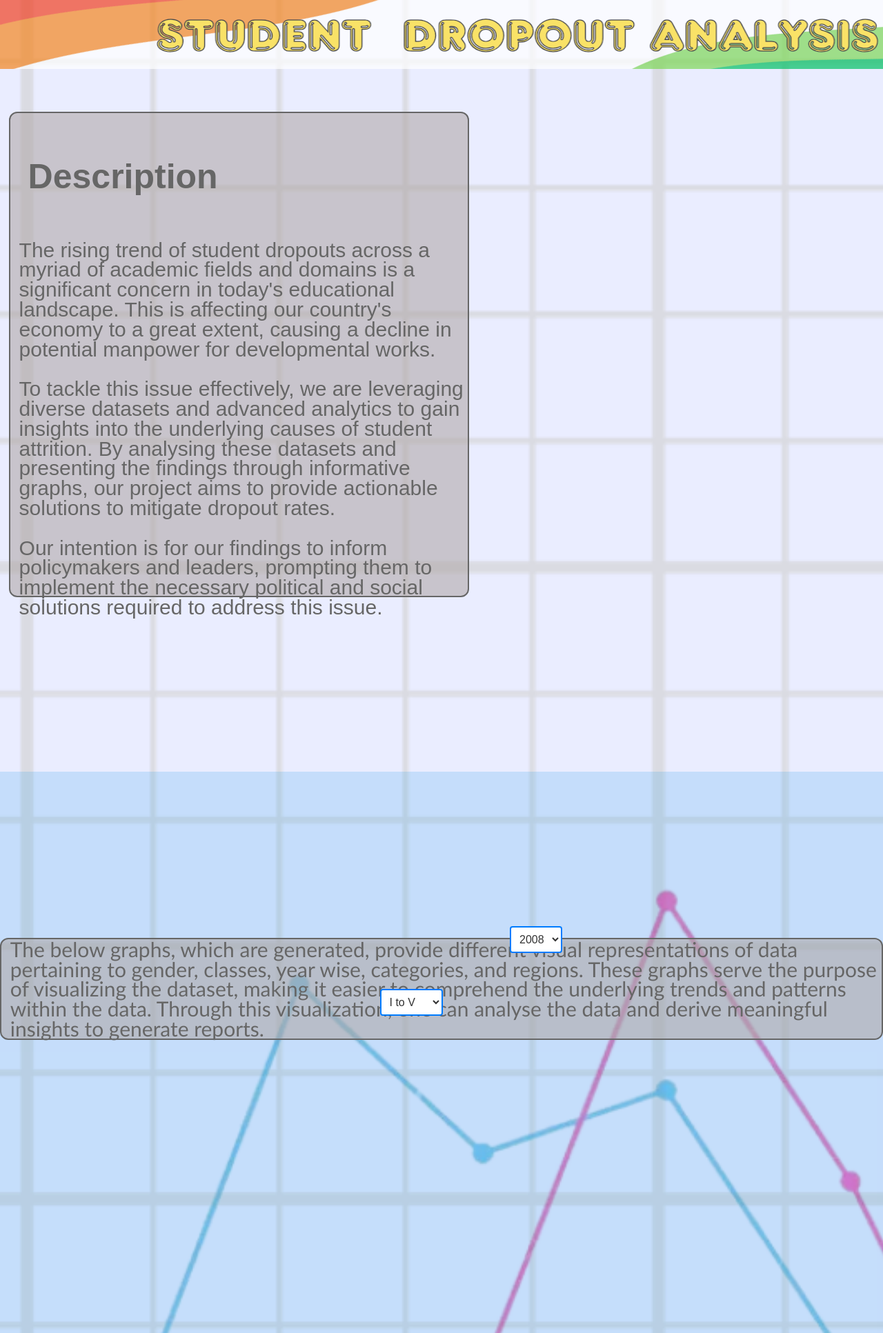
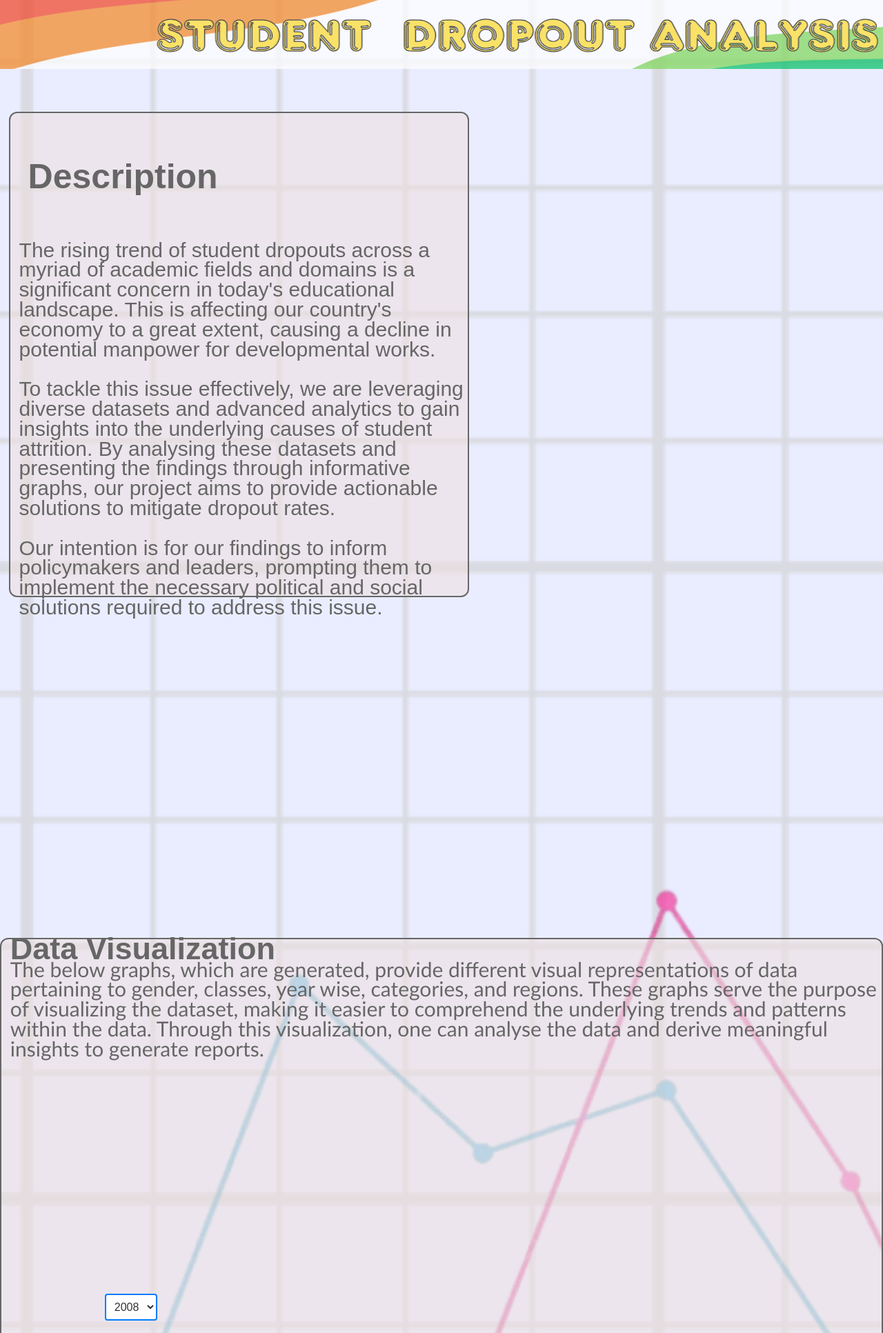
Before and after one commit to GeekProgramer/Student_Dropout_Analysis, a Flask app: page /analysis.html in a window 1280 px wide. Shown: the top 1933 px of the page at 69% size. Run offline with Flask 3, Linux system fonts and the light colour scheme.

Commit message:
css changes

```diff
--- a/Student_Dropout_Analysis/Web App/app.py
+++ b/Student_Dropout_Analysis/Web App/app.py
@@ -16,4 +16,4 @@
 def index():
     return render_template('index.html')
 
-app.run(debug=False)
+app.run(debug=True)
--- a/Student_Dropout_Analysis/Web App/static/analysis.css
+++ b/Student_Dropout_Analysis/Web App/static/analysis.css
@@ -38,7 +38,7 @@
   position: relative;
   left: 1vw;
   font-family:'Gill Sans', 'Gill Sans MT', Calibri, 'Trebuchet MS', sans-serif;
-  background-color:rgba(175, 167, 167, 0.575);
+  background-color:rgba(238, 224, 224, 0.575);
   border:2px solid ;
   border-radius: 0.4em;
   padding-left: 1vw;
@@ -56,7 +56,7 @@
   left: 90vh;
   top: -85vh;
   max-width: 1200px;
-  background-color: rgba(175, 167, 167, 0.886);
+  background-color: rgba(238, 224, 224, 0.575);
   border: 2px solid;
   border-radius: 0.7em;
   margin: 2px;
@@ -69,7 +69,7 @@
   height: 400px;
 }
 .large-image {
-  width: 100px; /* Adjust the size as needed, e.g., 200% to make it twice as large */
+  width: 100px;
   height: 120px;
 }
 button {
@@ -112,7 +112,7 @@
 .graph-info{
   font-size: 30px;
   text-align: left;
-  background-color:rgba(175, 167, 167, 0.575);
+  background-color:rgba(238, 224, 224, 0.575);
   border:2px solid ;
   border-radius: 0.4em;
 
@@ -141,7 +141,7 @@
 .chartCard {
   width: 100vw;
   height: calc(100vh - 40px);
-  background: rgba(54, 162, 235, 0.2);
+  background: rgba(238, 224, 224, 0);
   display: flex;
   align-items: center;
   justify-content: center;
@@ -151,7 +151,7 @@
   height:600px;
   padding: 20px;
   border-radius: 20px;
-  border: solid 3px rgba(175, 167, 167, 0.575);
+  border: solid 3px rgba(238, 224, 224, 0.575);
   background: white;
   position: relative;
   top: 10vh;
--- a/Student_Dropout_Analysis/Web App/templates/analysis.html
+++ b/Student_Dropout_Analysis/Web App/templates/analysis.html
@@ -35,18 +35,16 @@
     </div>
 
 
-<form class="graph-info">
+    <form class="graph-info">
+    <h2>Data Visualization</h2>
     The below graphs, which are generated, provide different visual representations of data pertaining
      to gender, classes, year wise, categories, and regions. These graphs serve the purpose of visualizing the dataset,
       making it easier to comprehend the underlying trends and patterns within the data. Through this visualization,
        one can analyse the data and derive meaningful insights to generate reports.
 
-</form>
-<a href="index.html"><button>
-    <svg height="16" width="16" xmlns="http://www.w3.org/2000/svg" version="1.1" viewBox="0 0 1024 1024"><path d="M874.690416 495.52477c0 11.2973-9.168824 20.466124-20.466124 20.466124l-604.773963 0 188.083679 188.083679c7.992021 7.992021 7.992021 20.947078 0 28.939099-4.001127 3.990894-9.240455 5.996574-14.46955 5.996574-5.239328 0-10.478655-1.995447-14.479783-5.996574l-223.00912-223.00912c-3.837398-3.837398-5.996574-9.046027-5.996574-14.46955 0-5.433756 2.159176-10.632151 5.996574-14.46955l223.019353-223.029586c7.992021-7.992021 20.957311-7.992021 28.949332 0 7.992021 8.002254 7.992021 20.957311 0 28.949332l-188.073446 188.073446 604.753497 0C865.521592 475.058646 874.690416 484.217237 874.690416 495.52477z"></path></svg>
-    <span>Back</span>
-  </button></a>
-  <body>
+
+
+
     <div class="category">
         <label for="categoryDropdown"></label>
         <select id="categoryDropdown" aria-label="Category Dropdown">
@@ -78,6 +76,20 @@
           <canvas id="myChart"></canvas>
         </div>
     </div>
+</form>
+    <form class="graph-info">
+        <h2>Analysis Report</h2>
+        The below graphs, which are generated, provide different visual representations of data pertaining
+         to gender, classes, year wise, categories, and regions. These graphs serve the purpose of visualizing the dataset,
+          making it easier to comprehend the underlying trends and patterns within the data. Through this visualization,
+           one can analyse the data and derive meaningful insights to generate reports.
+
+    </form>
+
+    <a href="index.html"><button>
+        <svg height="16" width="16" xmlns="http://www.w3.org/2000/svg" version="1.1" viewBox="0 0 1024 1024"><path d="M874.690416 495.52477c0 11.2973-9.168824 20.466124-20.466124 20.466124l-604.773963 0 188.083679 188.083679c7.992021 7.992021 7.992021 20.947078 0 28.939099-4.001127 3.990894-9.240455 5.996574-14.46955 5.996574-5.239328 0-10.478655-1.995447-14.479783-5.996574l-223.00912-223.00912c-3.837398-3.837398-5.996574-9.046027-5.996574-14.46955 0-5.433756 2.159176-10.632151 5.996574-14.46955l223.019353-223.029586c7.992021-7.992021 20.957311-7.992021 28.949332 0 7.992021 8.002254 7.992021 20.957311 0 28.949332l-188.073446 188.073446 604.753497 0C865.521592 475.058646 874.690416 484.217237 874.690416 495.52477z"></path></svg>
+        <span>Back</span>
+      </button></a>
     <script src="https://cdn.jsdelivr.net/npm/chart.js/dist/chart.umd.min.js"></script>
     <script src="{{ url_for('static', filename='main.js') }}"></script>
 
```
